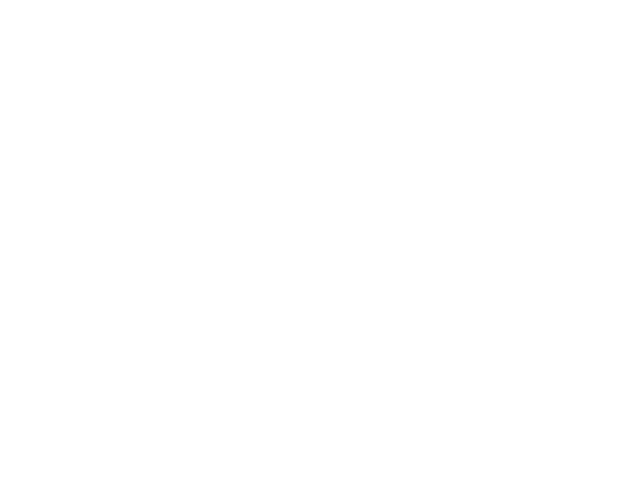
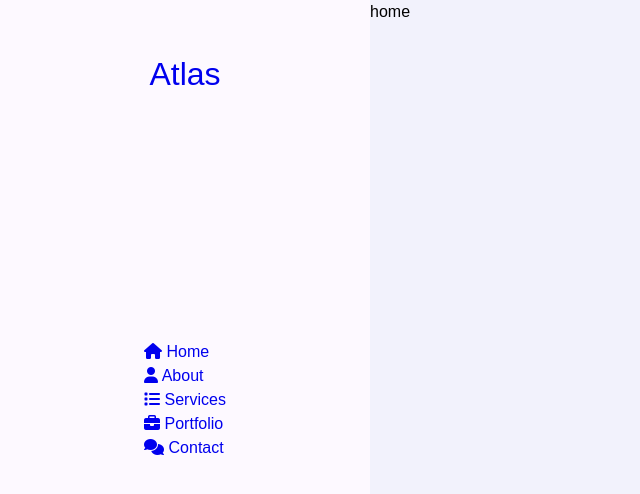
Before and after one commit to Ihliana/Portfolio2, a plain HTML site: page index.html in a window 1280 px wide. Shown: the whole page, without its empty margins (0-640 px from the left). Drawn offline with Linux system fonts and the light colour scheme.

Commit message:
Update index.html
basic structure of the page

```diff
--- a/css/styles.css
+++ b/css/styles.css
@@ -0,0 +1,71 @@
+:root {
+    --bg-black-900: #f2f2fc;
+    --bg-black-100: #fdf9ff;
+    --bg-black-50: #e8dfec;
+    --text-black-900: #302e4d;
+    --text-black-700: #504e70;
+}
+
+
+  @import url('https://fonts.googleapis.com/css2?family=Poppins:wght@200;400;500;600&family=Roboto:wght@400;700&display=swap');
+
+
+* {
+    margin: 0;
+    padding: 0;
+    outline: none;
+    text-decoration: none;
+    box-sizing: border-box;
+}
+
+::before,
+::after {
+    box-sizing: border-box;
+}
+
+ul {
+    list-style-type: none;
+}
+
+
+body {
+    line-height: 1.5;
+    font-size: 1rem;
+    font-family: 'Poppins', sans-serif;
+}
+
+.section  {
+    background-color: var(--bg-black-900);
+    min-height: 100vh;
+    display: block;
+    position: fixed;
+    left: 370px;
+    top: 0;
+    right: 0;
+    z-index: 0;
+    opacity: 1;
+}
+
+/* Aside */
+
+aside {
+    width: 370px;
+    background-color: var(--bg-black-100);
+    position: fixed;
+    left: 0;
+    top: 0;
+    height: 100%;
+    z-index: 10;
+    display: flex;
+    justify-content: center;
+    align-items: center;
+
+}
+
+
+aside .logo {
+    position: absolute;
+    top: 50px;
+    font-size: 2rem;
+    text-transform: capitalize;
+}
--- a/index.html
+++ b/index.html
@@ -13,6 +13,43 @@
 </head>
 <body>
 
+      <!-- Main container -->
+      <div class="main-container">
+
+        <!-- Aside -->
+            <aside>
+                <div class="logo">
+                    <a href="#"><span>A</span>tlas</a>
+                </div>
+
+                <nav>
+                    <ul class="nav">
+                        <li><a href="#" class="active"><i class="fa fa-home"></i> Home</a></li>
+                        <li><a href="#"><i class="fa fa-user"></i> About</a></li>
+                        <li><a href="#"><i class="fa fa-list"></i> Services</a></li>
+                        <li><a href="#"><i class="fa fa-briefcase"></i> Portfolio</a></li>
+                        <li><a href="#"><i class="fa fa-comments"></i> Contact</a></li>
+                    </ul>
+
+                </nav>
+            </aside>
+        <!-- /Aside -->
+
+        <!-- Main Content -->
+            <main>
+                main
+
+
+                <!-- Home Section -->
+                    <section class="home section">
+                            home
+                    </section>
+                <!-- /Home Section -->
+            </main><!-- /main content-->
+
+    </div><!-- /Main container -->
+
+
 
 
         <!-- JS file -->
```
